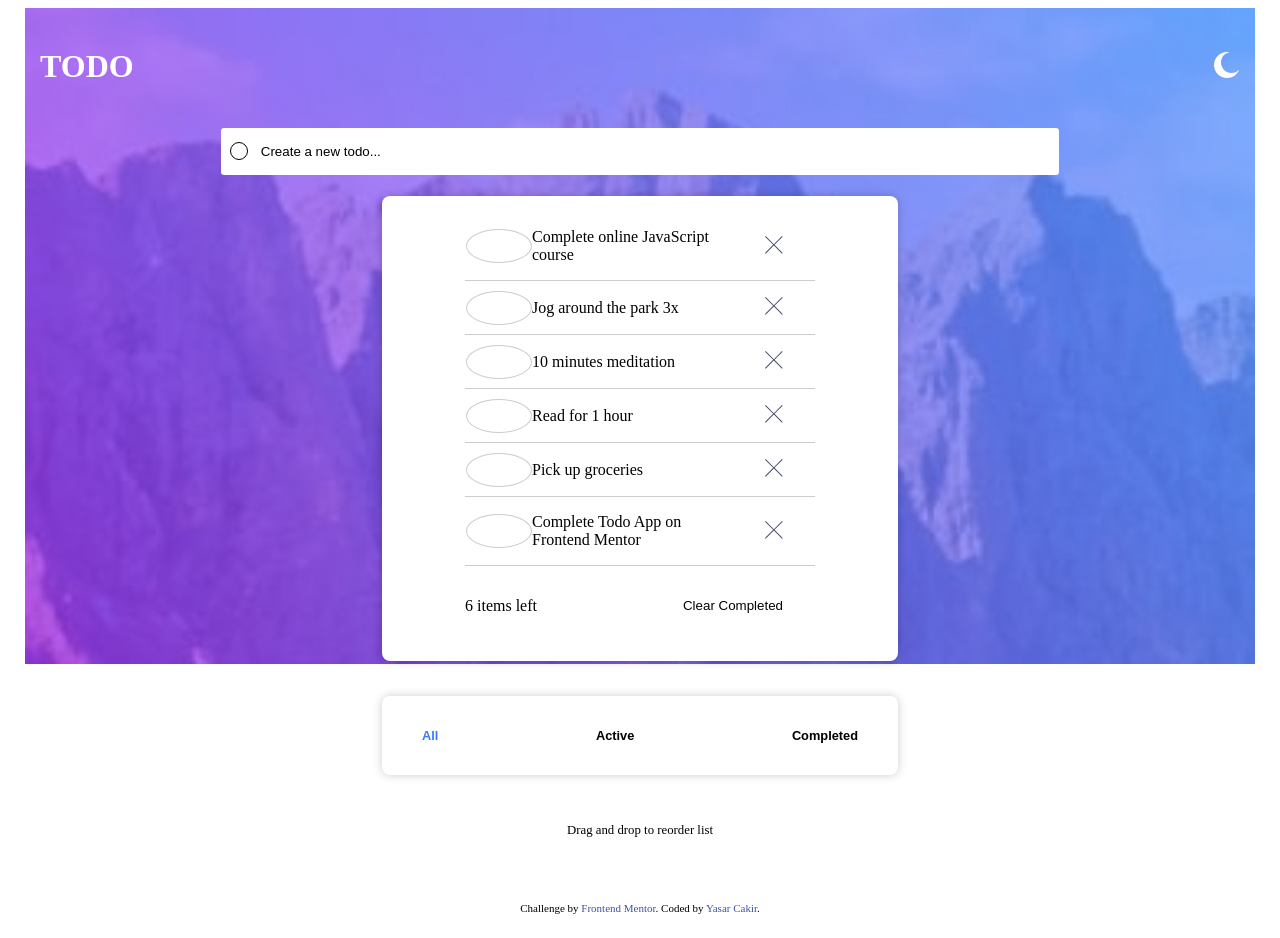
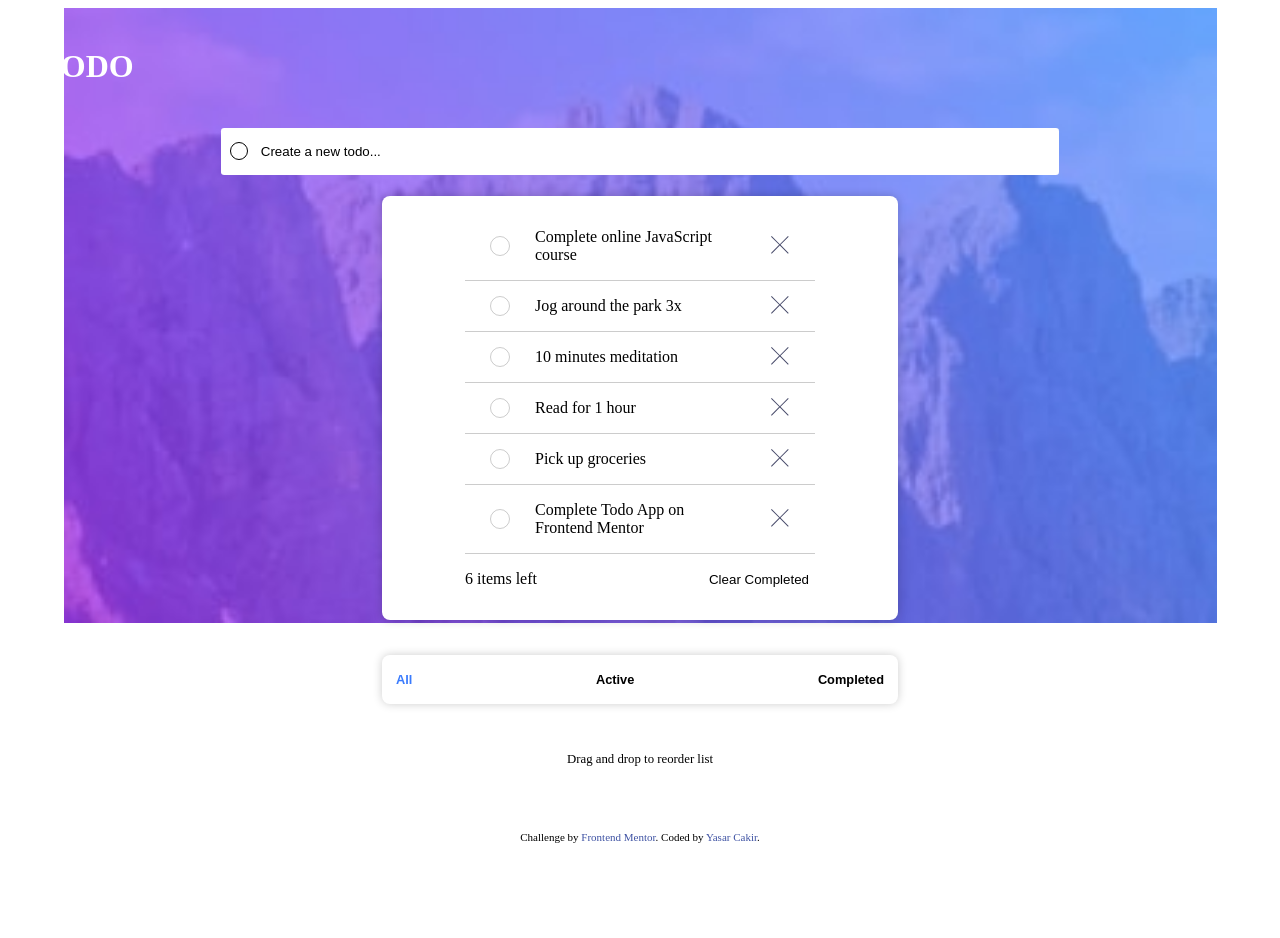
Before and after one commit to ysrckr/frontendmentor-todo-app, a SvelteKit app in the folder client/: page / in a window 1280 px wide. After the commit the page ends 867 px from the top, so only its background shows below. Built offline with nearby package versions, Linux system fonts and the light colour scheme.

Commit message:
Refactor todo.svelte and +page.svelte components

```diff
--- a/client/src/components/todo.svelte
+++ /dev/null
@@ -1,67 +0,0 @@
-<script lang="ts">
-	import type { Todo } from '$lib/types/todo';
-
-	import { SvelteComponent } from 'svelte';
-
-	export class TodoItem extends SvelteComponent<Todo> {}
-
-	export let todo: Todo;
-</script>
-
-<li class="todo">
-	<button class="todo__checkbox">
-
-  </button>
-	<p class="todo__text">{todo.text}</p>
-	<button
-		><img
-			class="todo__delete"
-			src="/images/icon-cross.svg"
-			alt="delete"
-		/></button
-	>
-</li>
-
-<style lang="scss">
-
-	button {
-		display: inline-block;
-		background: transparent;
-		border: none;
-		cursor: pointer;
-	}
-
-
-
-	.todo {
-    text-align: left;
-    width: clamp(300px, 70%, 500px);
-    display: grid;
-    grid-template-columns: 1fr 3fr 1fr;
-    place-items: center;
-
-		border-bottom: 1px solid rgba(0, 0, 0, 0.2);
-
-		&__text {
-      text-align: left;
-      font-size: 1rem;
-			color: #000;
-      justify-self: left;
-		}
-
-		&__delete {
-			color: #000;
-			font-weight: 700;
-		}
-
-    &__checkbox {
-      width: 20px;
-      height: 20px;
-      border: 1px solid rgba(0, 0, 0, 0.2);
-      border-radius: 50%;
-      cursor: pointer;
-    }
-
-
-	}
-</style>
--- a/client/src/routes/+page.svelte
+++ b/client/src/routes/+page.svelte
@@ -1,11 +1,12 @@
 <script lang="ts">
 	import cn from 'classnames';
 	import type { Todo } from '$lib/types/todo';
-	import TodoItem from '../components/todo.svelte';
+  import {flip} from 'svelte/animate';
 	import Attribution from '../components/attribution.svelte';
 	import Count from '../components/count.svelte';
 	import Filter from '../components/filter.svelte';
 	import Tooltip from '../components/tooltip.svelte';
+
 
 	type Mode = 'light' | 'dark';
 	let mode: Mode = 'light';
@@ -46,6 +47,36 @@
 			completed: false
 		}
 	];
+
+  let hovering: any = false;
+
+  const drop = (event: DragEvent, target: number) => {
+    if(!event.dataTransfer) return
+
+    event.dataTransfer.dropEffect = 'move';
+    console.log(event.dataTransfer.getData("text/plain"))
+    const start = parseInt(event.dataTransfer.getData("text/plain"));
+    const newTracklist = todos
+
+    if (start < target) {
+      newTracklist.splice(target + 1, 0, newTracklist[start]);
+      newTracklist.splice(start, 1);
+    } else {
+      newTracklist.splice(target, 0, newTracklist[start]);
+      newTracklist.splice(start + 1, 1);
+    }
+    todos = newTracklist
+    hovering = null
+  }
+
+  const dragstart = (event:DragEvent, i: number) => {
+    if(!event.dataTransfer) return
+
+    event.dataTransfer.effectAllowed = 'move';
+    event.dataTransfer.dropEffect = 'move';
+    const start = i;
+    event.dataTransfer.setData('text/plain', String(start));
+  }
 </script>
 
 <main class="main">
@@ -85,8 +116,28 @@
 
 		</form>
 		<ul class="list">
-			{#each todos as todo (todo.id)}
-				<TodoItem {todo} />
+			{#each todos as todo, index (todo.id)}
+      <li
+      class="todo"
+      animate:flip
+      draggable={true}
+      on:dragstart={(event) => dragstart(event, index)}
+      on:drop|preventDefault={(event) => drop(event, index)}
+      on:dragover={(event) => event.preventDefault()}
+      on:dragenter={() => (hovering = index)}
+
+
+    >
+      <button class="todo__checkbox"> </button>
+      <p class="todo__text">{todo.text}</p>
+      <button
+        ><img
+          class="todo__delete"
+          src="/images/icon-cross.svg"
+          alt="delete"
+        /></button
+      >
+    </li>
 			{/each}
 			<Count todosLength={todos.length} />
 		</ul>
@@ -101,4 +152,6 @@
 	global
 >
 	@import '../styles/global.scss';
+
+
 </style>
--- a/client/src/styles/global.scss
+++ b/client/src/styles/global.scss
@@ -16,7 +16,6 @@ button {
 	cursor: pointer;
 	background-color: transparent;
 	display: inline-block;
-	padding: 1rem 2rem;
 }
 
 ul {
@@ -124,3 +123,34 @@ ul {
 	background-color: #fff;
 	box-shadow: 0 0 10px rgba(0, 0, 0, 0.2);
 }
+
+.todo {
+  cursor: move;
+	text-align: left;
+	width: clamp(300px, 70%, 500px);
+	display: grid;
+	grid-template-columns: 1fr 3fr 1fr;
+	place-items: center;
+
+	border-bottom: 1px solid rgba(0, 0, 0, 0.2);
+
+	&__text {
+		text-align: left;
+		font-size: 1rem;
+		color: #000;
+		justify-self: left;
+	}
+
+	&__delete {
+		color: #000;
+		font-weight: 700;
+	}
+
+	&__checkbox {
+		width: 20px;
+		height: 20px;
+		border: 1px solid rgba(0, 0, 0, 0.2);
+		border-radius: 50%;
+		cursor: pointer;
+	}
+}
```
Lines whose indentation alone changed are shown as unchanged.
